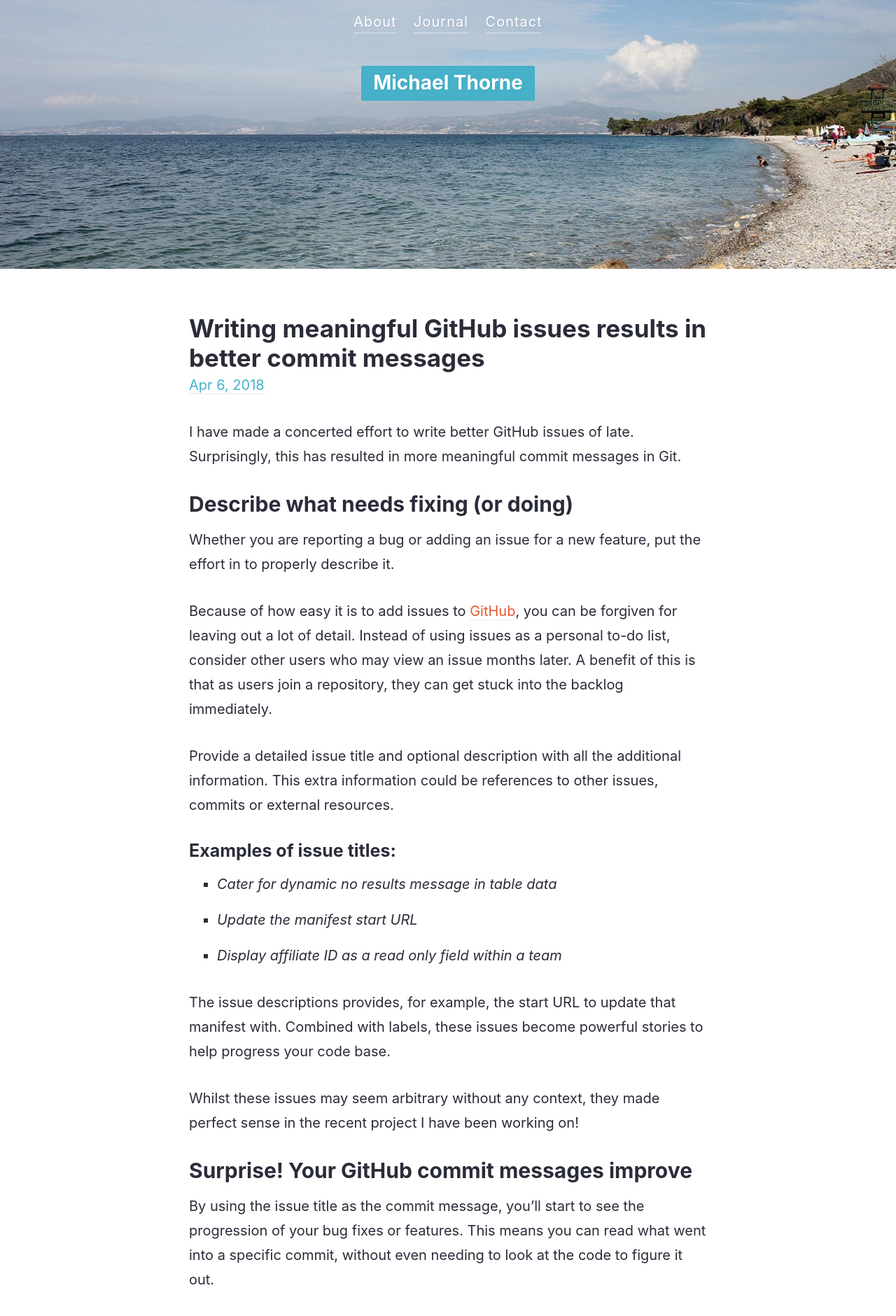
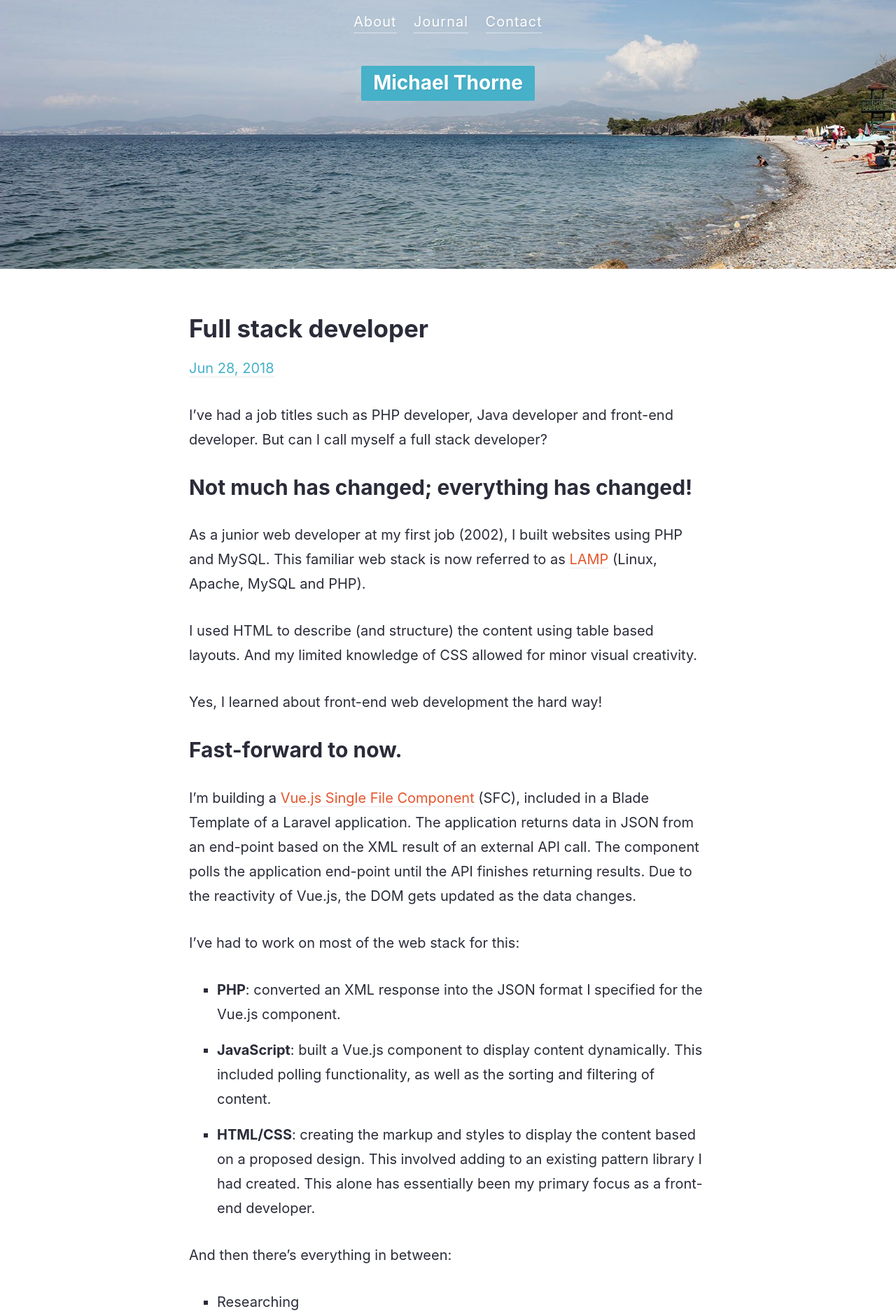
Before and after one commit to michaelthorne/michaelthorne.github.io, a Jekyll site: the page built from index.html, in a window 1280 px wide. Shown: the top 1880 px of the page at 70% size. Built offline with Jekyll 4.4.1, drawn with Linux system fonts in a browser that asks for light colours; some web fonts are replaced; some of the changed text lies outside the part shown.

Commit message:
New post: full stack developer

```diff
--- /dev/null
+++ b/_posts/2018-06-28-full-stack-web-developer.md
@@ -0,0 +1,53 @@
+---
+layout: post
+title: "Full stack developer"
+categories: journal
+---
+
+I’ve had a job titles such as PHP developer, Java developer and front-end developer. But can I call myself a full stack developer?
+
+### Not much has changed; everything has changed!
+
+As a junior web developer at my first job (2002), I built websites using PHP and MySQL. This familiar web stack is now
+referred to as [LAMP](https://en.wikipedia.org/wiki/LAMP_(software_bundle)) (Linux, Apache, MySQL and PHP).
+
+I used HTML to describe (and structure) the content using table based layouts. And my limited knowledge of CSS allowed
+for minor visual creativity.
+
+Yes, I learned about front-end web development the hard way!
+
+### Fast-forward to now.
+
+I’m building a [Vue.js Single File Component](https://vuejs.org/v2/guide/single-file-components.html) (SFC), included in
+a Blade Template of a Laravel application. The application returns data in JSON from an end-point based on the XML
+result of an external API call. The component polls the application end-point until the API finishes returning results.
+Due to the reactivity of Vue.js, the DOM gets updated as the data changes.
+
+I’ve had to work on most of the web stack for this:
+
+- **PHP**: converted an XML response into the JSON format I specified for the Vue.js component.
+- **JavaScript**: built a Vue.js component to display content dynamically. This included polling
+functionality, as well as the sorting and filtering of content.
+- **HTML/CSS**: creating the markup and styles to display the content based on a proposed design. This involved adding
+to an existing pattern library I had created. This alone has essentially been my primary focus as a front-end developer.
+
+And then there’s everything in between:
+
+- Researching
+- Documenting
+- Planning
+- Learning
+- Testing
+- Suggesting
+
+These are the things that experience has taught me which are crucial to the success of every project. They aren’t
+glamorous and feel unrewarding at the time.
+
+### Jack of all trades and master of some.
+
+A quote I read by [Ira Glass](https://www.youtube.com/watch?v=91FQKciKfHI) this week renewed my passion for what I do:
+
+> It is only by going through a volume of work that you will close that gap, and your work will be as good as your
+ambitions.
+
+Full stack or not, I’m _just_ a web developer trying to do my job.
--- a/_sass/base/headings.scss
+++ b/_sass/base/headings.scss
@@ -4,9 +4,9 @@
 
 @mixin heading($font-size) {
     font-size: $font-size;
-    line-height: 1.2;
+    line-height: 1.25;
     margin-top: 0;
-    margin-bottom: 1rem;
+    margin-bottom: 2rem;
 }
 
 h1, .alpha {
```
